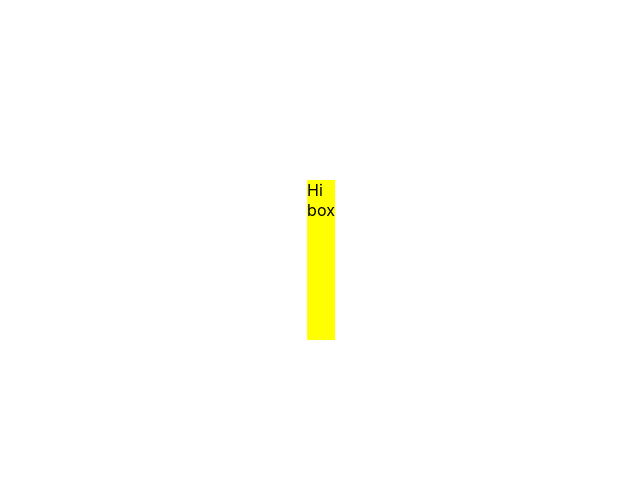
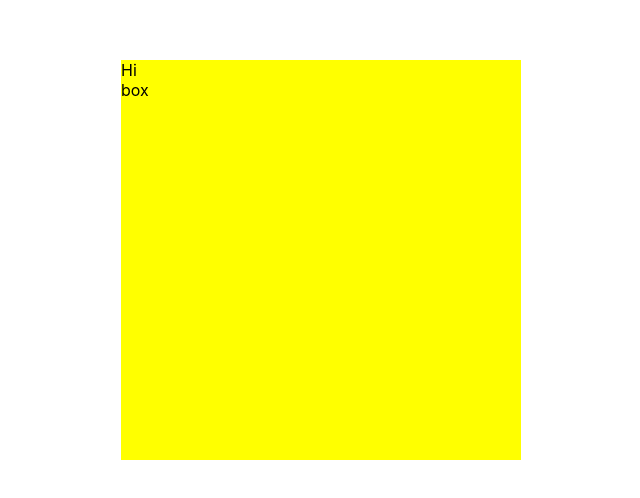
Before and after one commit to SethWickham/box-arranger, a React (Create React App) app in the folder react-box-arranger/: page / in a window 1280 px wide. Shown: the part 140-638 px from the top of the page, without its empty margins (319-959 px from the left). Built offline with nearby package versions, Linux system fonts and the light colour scheme.

Commit message:
fixed css styling to make a box in Display.module.css

```diff
--- a/react-box-arranger/src/components/Display/Display.module.css
+++ b/react-box-arranger/src/components/Display/Display.module.css
@@ -1,12 +1,7 @@
 .Display {
-}
-
-.Display {
-  background-color: rgb(51, 51, 231);
-  height: 89em;
-  height: 10em;
+  height: 25em;
+  width: 25em;
   position: relative;
-
   margin: 0;
   background: yellow;
   position: absolute;
```
